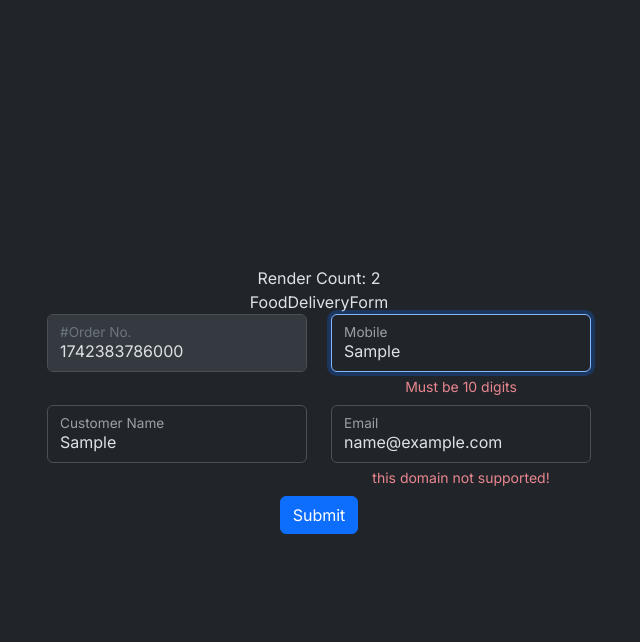
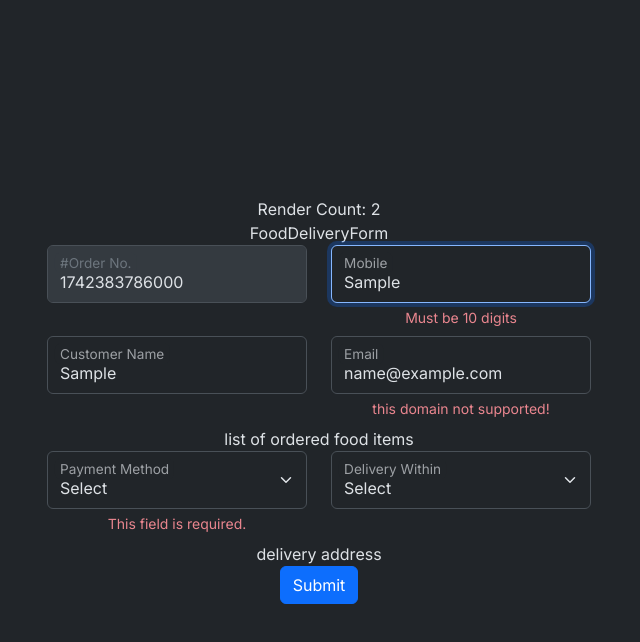
Before and after one commit to hdriel/food-delivary-form, a React (Vite) app: page / in a window 1280 px wide. Both pictures are taken after typing "Sample", "Sample", "name@example.com" into the empty fields and a click on the button "Submit". Shown: the top 642 px of the page, without its empty margins (321-961 px from the left). Built offline with nearby package versions, Linux system fonts and the light colour scheme.

Commit message:
use react-form-hook

```diff
--- a/src/FoodDeliveryForm.tsx
+++ b/src/FoodDeliveryForm.tsx
@@ -2,15 +2,34 @@ import React from "react";
 import { FieldErrors, useForm } from "react-hook-form";
 import { getRenderCount } from "./utils/getRenderCount.tsx";
 import { TextField } from "./controls/TextField.tsx";
+import { Select } from "./controls/Select.tsx";
+import { SelectOptionType } from "./types";
 
 type FoodDeliveryFormType = {
   orderNo: number;
   customerName: string;
   mobile: string;
   email: string;
+  paymentMethod: string;
+  deliveryIn: number;
 };
 
 const RenderCount = getRenderCount();
+
+// const paymentOptions: SelectOptionType[] = ['Select', 'Online', 'COD'];
+const paymentOptions: SelectOptionType[] = [
+  { value: "", text: "Select" },
+  { value: "online", text: "Paid online" },
+  { value: "COD", text: "Cash on Delivery" },
+];
+
+const deliveryInOptions: SelectOptionType[] = [
+  { value: 0, text: "Select" },
+  { value: 30, text: "Half an Hour" },
+  { value: 60, text: "1 Hour" },
+  { value: 120, text: "2 Hour" },
+  { value: 180, text: "3 Hour" },
+];
 
 const FoodDeliveryForm = () => {
   const {
@@ -26,6 +45,8 @@ const FoodDeliveryForm = () => {
       customerName: "",
       mobile: "",
       email: "",
+      paymentMethod: "",
+      deliveryIn: 0,
     },
   });
 
@@ -115,6 +136,28 @@ const FoodDeliveryForm = () => {
           />
         </div>
       </div>
+      <div>list of ordered food items</div>
+      <div className="row mb-2">
+        <div className="col">
+          <Select
+            label="Payment Method"
+            options={paymentOptions}
+            {...register("paymentMethod", {
+              required: "This field is required.",
+            })}
+            error={errors.paymentMethod}
+          />
+        </div>
+        <div className="col">
+          <Select
+            label="Delivery Within"
+            options={deliveryInOptions}
+            {...register("deliveryIn")}
+            error={errors.deliveryIn}
+          />
+        </div>
+      </div>
+      <div>delivery address</div>
       <button type="submit" className="btn btn-primary">
         Submit
       </button>
--- /dev/null
+++ b/src/controls/Select.tsx
@@ -0,0 +1,34 @@
+import * as React from "react";
+import { ForwardedRef, forwardRef } from "react";
+import { FieldError } from "react-hook-form";
+import { SelectOptionType } from "../types";
+
+type SelectFieldProps = React.SelectHTMLAttributes<HTMLSelectElement> & {
+  label: string;
+  error?: FieldError | null;
+  options: SelectOptionType[];
+};
+
+export const Select = forwardRef(
+  (props: SelectFieldProps, ref: ForwardedRef<HTMLSelectElement>) => {
+    const { className = "", label, options, error, ...other } = props;
+
+    return (
+      <div className="form-floating">
+        <select className={`form-select ${className}`} ref={ref} {...other}>
+          {options.map((x, index) => (
+            <option key={index} value={typeof x === "string" ? x : x.value}>
+              {typeof x === "string" ? x : x.text}
+            </option>
+          ))}
+        </select>
+        <label>{label}</label>
+        {error && (
+          <div className="form-floating">
+            {error && <div className="error-feedback">{error.message}</div>}
+          </div>
+        )}
+      </div>
+    );
+  },
+);
--- a/src/controls/TextField.tsx
+++ b/src/controls/TextField.tsx
@@ -9,7 +9,7 @@ type TextFieldProps = React.InputHTMLAttributes<HTMLInputElement> & {
 
 export const TextField = forwardRef(
   (props: TextFieldProps, ref: ForwardedRef<HTMLInputElement>) => {
-    const { type = "text", className, label, error, ...other } = props;
+    const { type = "text", className = "", label, error, ...other } = props;
 
     return (
       <div className="form-floating">
--- /dev/null
+++ b/src/types/index.ts
@@ -0,0 +1,4 @@
+export type SelectOptionType =
+  | string
+  | { value: string; text: string }
+  | { value: number; text: string };
```
